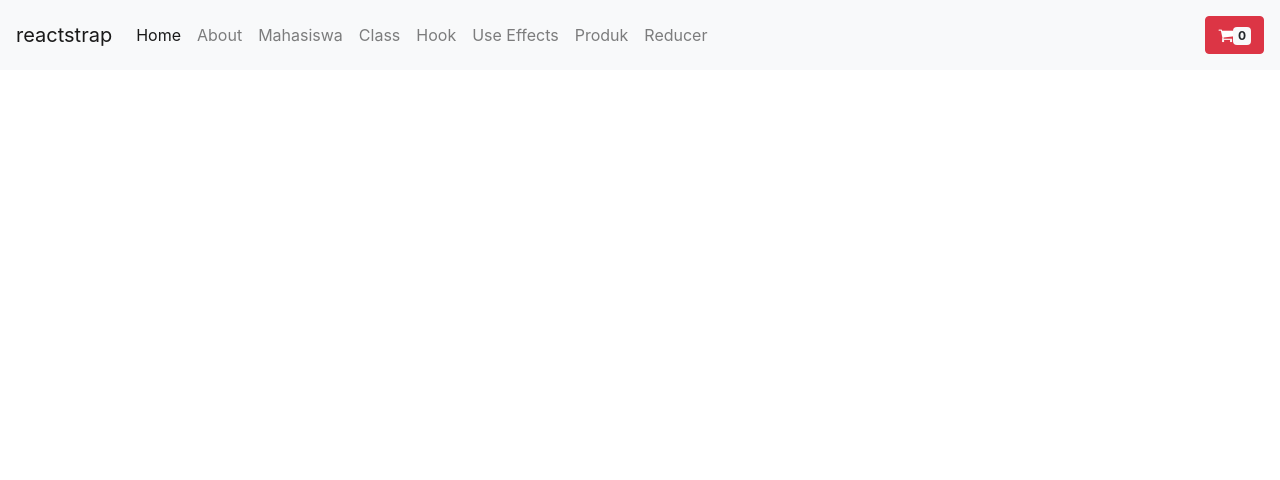
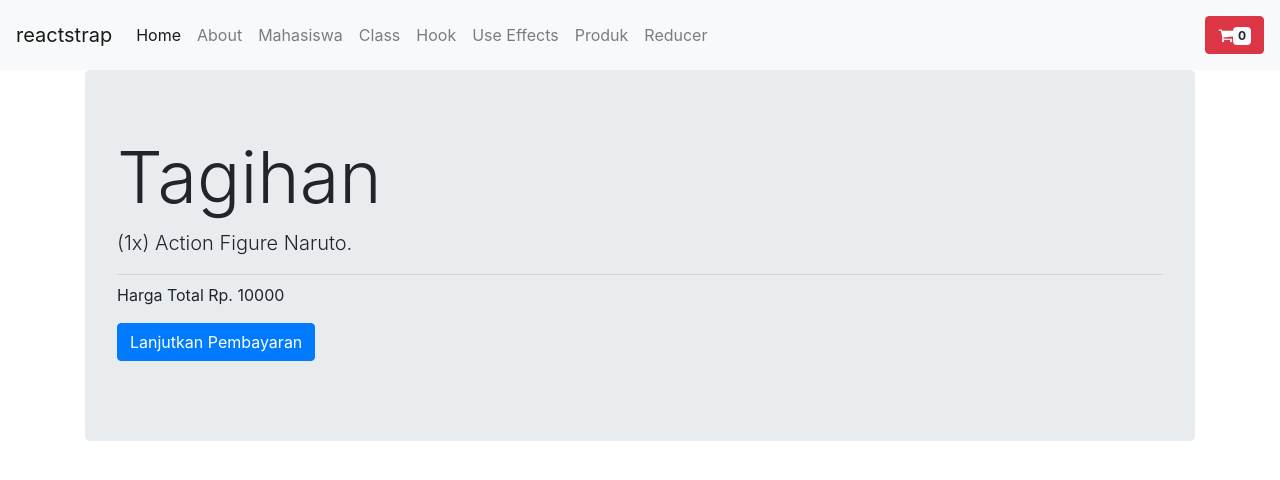
Before and after one commit to maxmiliam-code/aplikasireactpertama, a React (Create React App) app: page /tagihan in a window 1280 px wide. Shown: the top 480 px of the page. Built offline with nearby package versions, Linux system fonts and the light colour scheme.

Commit message:
React Hooks useReducer ditambah Context

```diff
--- a/src/App.js
+++ b/src/App.js
@@ -1,4 +1,4 @@
-import React, {useState} from 'react';
+import React, {useState, createContext, useReducer} from 'react';
 import {BrowserRouter, Route, Switch} from 'react-router-dom';
 import NavbarComp from './Component/Fungsional/NavbarComp';
 //import BootstrapComp from './Component/Class/BootstrapComp';
@@ -14,18 +14,45 @@
 import { CartContext } from './CardContext';
 import ProdukComp from './Component/Hooks/Fungsional/ProdukComp';
 import HooksReducer from './Component/Hooks/Fungsional/HooksReducer';
+import Tagihan from './Component/Hooks/Fungsional/Tagihan';
 //import './App.css';
 //import Home from './Component/Fungsional/Home';
 //import Parent from './Component/Class/Parent';
 
+export const keranjangContext = createContext()
+
+const initialState = {
+  jumlah: 1,
+  hargasatuan: 10000,
+  hargatotal: 10000
+}
+const reducer = (state, action) => {
+  switch(action.type){
+      case 'tambah' : return {
+          ...state,
+          jumlah: state.jumlah + 1,
+          hargatotal: state.hargasatuan + (state.hargasatuan * state.jumlah)
+      }
+      case 'kurang' : return {
+          ...state,
+          jumlah: state.jumlah - 1,
+          hargatotal: (state.hargasatuan * state.jumlah) - state.hargasatuan
+      }
+      default:
+          return state
+  }
+}
+
 const App = () => {
 
   const[value, setValue] = useState(0)
+  const[count, dispatch] = useReducer(reducer, initialState)
 
   return (
     <BrowserRouter>
     <CartContext.Provider value={{value, setValue}}>
     <NavbarComp/>
+    <keranjangContext.Provider value={{keranjangState: count, keranjangDispatch: dispatch }}>
     <Switch>
       <Route exact path="/" component={HomePage}/>
       <Route exact path="/about" component={About}/>
@@ -37,9 +64,11 @@
       <Route exact path="/useeffects" component={HooksUseEffect}/>
       <Route exact path="/produk" component={ProdukComp}/>
       <Route exact path="/reducer" component={HooksReducer}/>
+      <Route exact path="/tagihan" component={Tagihan}/>
 
       {/*<Route exact path="/detail/:id" component={DetailComp}/>*/}
     </Switch>
+    </keranjangContext.Provider>
     </CartContext.Provider>
     </BrowserRouter>
 
--- a/src/Component/Hooks/Fungsional/HooksReducer.jsx
+++ b/src/Component/Hooks/Fungsional/HooksReducer.jsx
@@ -1,30 +1,13 @@
-import React, {useReducer} from 'react';
+import React from 'react';
 import {Container, Row, Col, Card, CardImg, Button} from 'reactstrap'
+import {NavLink} from "react-router-dom"
+import { useContext } from 'react';
+import { keranjangContext } from '../../../App';
 
-const initialState = {
-    jumlah: 1,
-    hargasatuan: 10000,
-    hargatotal: 10000
-}
-const reducer = (state, action) => {
-    switch(action.type){
-        case 'tambah' : return {
-            ...state,
-            jumlah: state.jumlah + 1,
-            hargatotal: state.hargasatuan + (state.hargasatuan * state.jumlah)
-        }
-        case 'kurang' : return {
-            ...state,
-            jumlah: state.jumlah - 1,
-            hargatotal: (state.hargasatuan * state.jumlah) - state.hargasatuan
-        }
-        default:
-            return state
-    }
-}
 
 function HooksReducer() {
-    const[count, dispatch] = useReducer(reducer, initialState)
+
+    const countContext = useContext(keranjangContext)
     return (
         <Container>
             <br/>
@@ -37,15 +20,17 @@
                 <Col xs="6">
                     <h3>Action Figure Naruto</h3>
                     <p>Harga</p>
-                    <h3>Rp.{count.hargasatuan}</h3>
+                    <h3>Rp.{countContext.keranjangState.hargatotal}</h3>
                     <p>Jumlah</p>
                     <Row>
-                        <Col><Button onClick={()=>dispatch({type:'tambah'})}  color="danger">+</Button></Col>
-                        <Col>{count.jumlah}</Col>
-                        <Col><Button onClick={()=>dispatch({type:'kurang'})}>-</Button></Col>
+                        <Col><Button onClick={()=>countContext.keranjangDispatch({type:'tambah'})}  color="danger">+</Button></Col>
+                        <Col>{countContext.keranjangState.jumlah}</Col>
+                        <Col><Button onClick={()=>countContext.keranjangDispatch({type:'kurang'})}>-</Button></Col>
                     </Row>
                     <br/>
-                    <Button color="success" size="lg">Total Rp. {count.hargatotal}</Button>
+                    <Button color="success" size="lg">Total Rp. {countContext.keranjangState.hargatotal}</Button>
+                    <hr/>
+                    <NavLink to="/tagihan">Tagihan Belanja</NavLink>
                 </Col>
             </Row>
         </Container>
--- /dev/null
+++ b/src/Component/Hooks/Fungsional/Tagihan.jsx
@@ -0,0 +1,24 @@
+import React, {useContext} from 'react';
+import { Container } from 'reactstrap';
+import { Jumbotron, Button } from 'reactstrap';
+import { keranjangContext } from '../../../App';
+
+function Tagihan() {
+    const countContext = useContext(keranjangContext)
+
+    return (
+        <Container>
+            <Jumbotron>
+                <h1 className="display-3">Tagihan</h1>
+                <p className="lead">({countContext.keranjangState.jumlah}x) Action Figure Naruto.</p>
+                <hr className="my-2" />
+                <p>Harga Total Rp. {countContext.keranjangState.hargatotal}</p>
+                <p className="lead">
+                    <Button color="primary">Lanjutkan Pembayaran</Button>
+                </p>
+            </Jumbotron>
+        </Container>
+    );
+};
+
+export default Tagihan;
```
